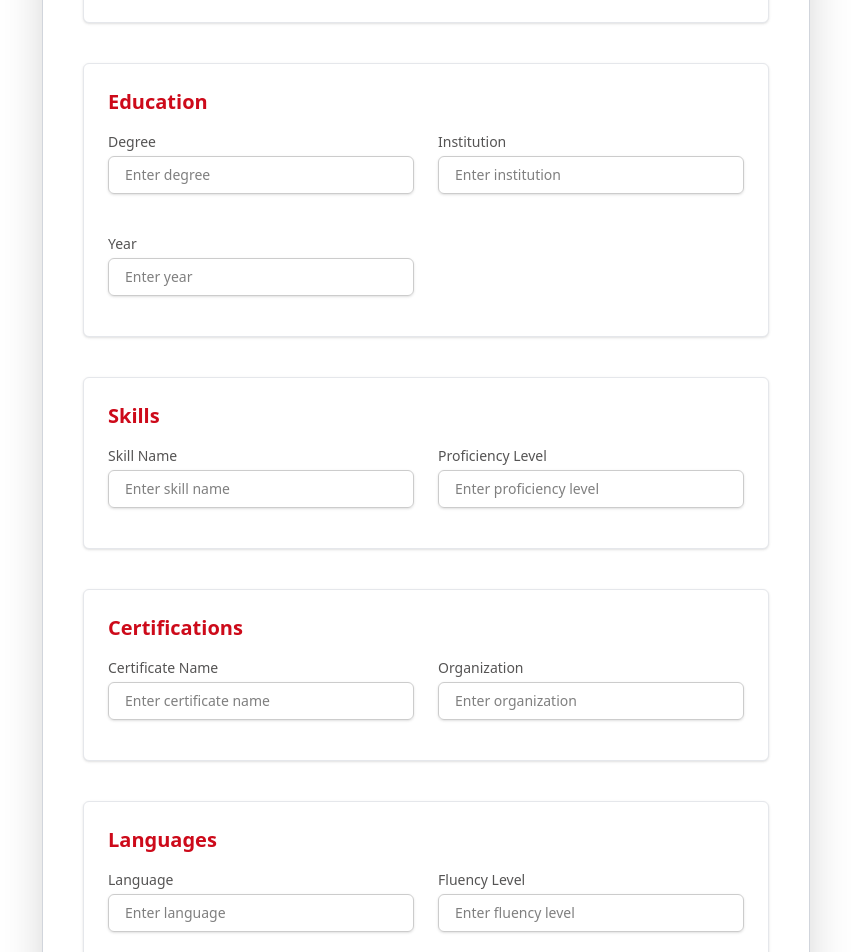
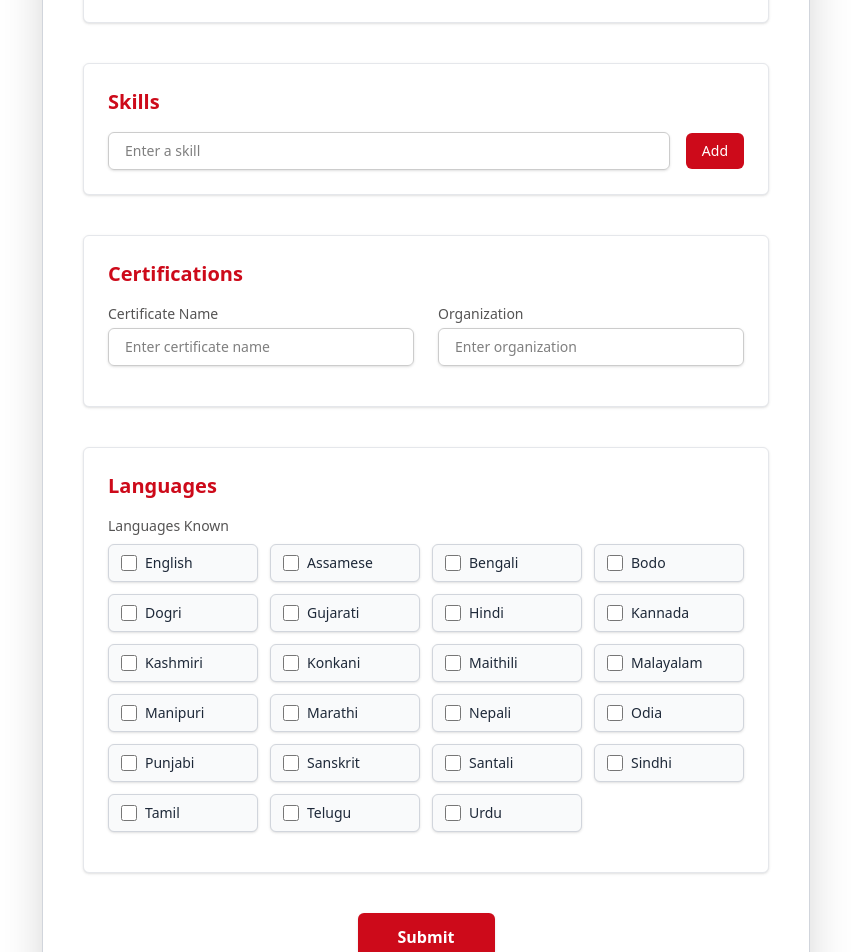
Before and after one commit to bilalpt/Talendforstartup_frontend, a Next.js app: page /employeeuserside/qualificationform in a window 1280 px wide. Shown: the part 420-1372 px from the top of the page, without its empty margins (214-1065 px from the left). Built offline with nearby package versions, Linux system fonts and the light colour scheme; sample sign-in values are in the browser's storage.

Commit message:
qualification and jobpreferences api created and the sucess page redirect to home

```diff
--- a/src/app/employeeuserside/applybuttonForms/succespage/page.js
+++ b/src/app/employeeuserside/applybuttonForms/succespage/page.js
@@ -1,6 +1,13 @@
+'use client';
 // pages/confirmation.tsx
+import { useRouter } from 'next/navigation';
+
 
 export default function ConfirmationPage() {
+    const router = useRouter();
+    const handleClick = () => {
+        router.push('/');
+    };
     return (
         <div className="min-h-screen flex items-center justify-center bg-gray-50 px-4">
             <div className="max-w-md w-full bg-white shadow-md rounded-xl p-8 text-center">
@@ -33,9 +40,13 @@ export default function ConfirmationPage() {
                     To keep track of your applications, go to{' '}
                     <a href="#" className="text-blue-600 underline">MyJobs</a>.
                 </p>
-                <button className="w-full py-2 bg-blue-600 text-white rounded-lg hover:bg-blue-700 transition">
+                <button
+                    onClick={handleClick}
+                    className="w-full py-2 bg-red-600 text-white rounded-lg hover:bg-red-700 transition cursor-pointer"
+                >
                     Return to job search
                 </button>
+
             </div>
         </div>
     );
--- a/src/app/employeeuserside/jobpreferences/page.js
+++ b/src/app/employeeuserside/jobpreferences/page.js
@@ -1,34 +1,66 @@
 'use client';
 
 import React, { useState, useEffect } from 'react';
-  import { useRouter } from 'next/navigation'; // Import useRouter for redirection
+import { useRouter } from 'next/navigation';
 
 export default function JobPreferencesForm() {
-    const router = useRouter(); // Initialize the router
+  const router = useRouter();
   const [jobTitle, setJobTitle] = useState('IT Engineer');
   const [minPay, setMinPay] = useState('400000');
   const [jobTypes, setJobTypes] = useState('');
   const [workSchedule, setWorkSchedule] = useState('');
   const [relocation, setRelocation] = useState('');
 
-    // useEffect to check token on component mount
   useEffect(() => {
-      const token = localStorage.getItem('token'); // Get token from localStorage
-      if (!token) {
-        router.push('/homepagesignup'); // Redirect to signup page if no token is found
+    const token = localStorage.getItem('token');
+    const userId = localStorage.getItem('userId');
+
+    if (!token || !userId) {
+      router.push('/homepagesignup');
     }
   }, [router]);
 
-    const handleSubmit = (e) => {
+  const handleSubmit = async (e) => {
     e.preventDefault();
-      console.log({
+
+    const token = localStorage.getItem('token');
+    const userId = localStorage.getItem('userId');
+
+    if (!token || !userId) {
+      alert('User not authenticated.');
+      return;
+    }
+
+    const payload = {
+      userId,
       jobTitle,
       minPay,
       jobTypes,
       workSchedule,
       relocation,
+    };
+
+    try {
+      const response = await fetch('https://talent4startup.onrender.com/users/user-job-pref', {
+        method: 'PUT',
+        headers: {
+          'Content-Type': 'application/json',
+          Authorization: `Bearer ${token}`,
+        },
+        body: JSON.stringify(payload),
       });
-      alert('Preferences Saved! Check console for output.');
+
+      if (!response.ok) {
+        throw new Error('Failed to save preferences.');
+      }
+
+      const result = await response.json();
+      console.log('Success:', result);
+      alert('Preferences saved successfully!');
+    } catch (error) {
+      console.error('Error:', error);
+      alert('Something went wrong while saving preferences.');
+    }
   };
 
   return (
@@ -42,20 +74,37 @@
       </p>
 
       <form onSubmit={handleSubmit} className="space-y-8">
-          {/* Row with two input fields */}
         <div className="grid grid-cols-1 sm:grid-cols-2 gap-6">
           <FormGroup label="Job Title" value={jobTitle} onChange={setJobTitle} />
-            <FormGroup label="Minimum Base Pay (per year)" value={minPay} onChange={setMinPay} type="number" />
+          <FormGroup
+            label="Minimum Base Pay (per year)"
+            value={minPay}
+            onChange={setMinPay}
+            type="number"
+          />
         </div>
 
-          {/* Row with two input fields */}
         <div className="grid grid-cols-1 sm:grid-cols-2 gap-6">
-            <FormGroup label="Preferred Job Types" value={jobTypes} onChange={setJobTypes} placeholder="E.g., Full-time, Part-time" />
-            <FormGroup label="Work Schedule" value={workSchedule} onChange={setWorkSchedule} placeholder="E.g., Day shift, Flexible hours" />
+          <FormGroup
+            label="Preferred Job Types"
+            value={jobTypes}
+            onChange={setJobTypes}
+            placeholder="E.g., Full-time, Part-time"
+          />
+          <FormGroup
+            label="Work Schedule"
+            value={workSchedule}
+            onChange={setWorkSchedule}
+            placeholder="E.g., Day shift, Flexible hours"
+          />
         </div>
 
-          {/* Single input field for relocation */}
-          <FormGroup label="Relocation Preference" value={relocation} onChange={setRelocation} placeholder="E.g., Open to relocation, No relocation" />
+        <FormGroup
+          label="Relocation Preference"
+          value={relocation}
+          onChange={setRelocation}
+          placeholder="E.g., Open to relocation, No relocation"
+        />
 
         <div className="text-center pt-6">
           <button
@@ -73,7 +122,9 @@
 function FormGroup({ label, value, onChange, type = 'text', placeholder = '' }) {
   return (
     <div className="w-full">
-        <label className="block text-sm font-medium text-[#555454] mb-1">{label}</label>
+      <label className="block text-sm font-medium text-[#555454] mb-1">
+        {label}
+      </label>
       <input
         type={type}
         value={value}
--- a/src/app/employeeuserside/qualificationform/page.js
+++ b/src/app/employeeuserside/qualificationform/page.js
@@ -1,24 +1,24 @@
 'use client';
 
 import { useState, useEffect } from 'react';
-import { useRouter } from 'next/navigation'; // Correctly import useRouter
+import { useRouter } from 'next/navigation';
 
 export default function QualificationsForm() {
   const router = useRouter();
   const [formData, setFormData] = useState({
-    work: { title: '', company: '', duration: '' },
     education: { degree: '', institution: '', year: '' },
-    skill: { name: '', level: '' },
-    licence: { name: '', authority: '' },
+    skillInput: '',
+    skills: [],
     cert: { name: '', org: '' },
-    lang: { name: '', level: '' },
+    languages: [],
   });
+  console.log(formData,'this is the quali');
 
-  // Check for token and redirect if not present
+
   useEffect(() => {
     const token = localStorage.getItem('token');
     if (!token) {
-      router.push('/homepagesignup'); // Redirect to signup page if no token is found
+      router.push('/homepagesignup');
     }
   }, [router]);
 
@@ -32,11 +32,73 @@ export default function QualificationsForm() {
     }));
   };
 
-  const handleSubmit = (e) => {
+  const handleLangCheckboxChange = (language) => {
+    setFormData((prev) => {
+      const isChecked = prev.languages.includes(language);
+      return {
+        ...prev,
+        languages: isChecked
+          ? prev.languages.filter((lang) => lang !== language)
+          : [...prev.languages, language],
+      };
+    });
+  };
+
+  const handleSkillInputChange = (val) => {
+    setFormData((prev) => ({
+      ...prev,
+      skillInput: val,
+    }));
+  };
+
+  const handleAddSkill = () => {
+    const trimmedSkill = formData.skillInput.trim();
+    if (trimmedSkill && !formData.skills.includes(trimmedSkill)) {
+      setFormData((prev) => ({
+        ...prev,
+        skills: [...prev.skills, trimmedSkill],
+        skillInput: '',
+      }));
+    }
+  };
+
+  const handleSubmit = async (e) => {
     e.preventDefault();
-    console.log('Submitted Data:', formData);
-    alert('Form Submitted! Check console for output.');
+
+    const userId = localStorage.getItem('userId'); // Ensure the userId is saved in localStorage
+    const payload = {
+      userId: userId,  // Pass userId here
+      education: formData.education,
+      skill: formData.skills,
+      cert: formData.cert,
+      lang: formData.languages,
+    };
+
+    try {
+      const res = await fetch('https://talent4startup.onrender.com/users/user-profile', {
+        method: 'PUT',
+        headers: {
+          'Content-Type': 'application/json',
+          Authorization: `Bearer ${localStorage.getItem('token')}`,
+        },
+        body: JSON.stringify(payload),
+      });
+
+      if (!res.ok) throw new Error('Failed to update');
+
+      alert('Form updated successfully!');
+    } catch (err) {
+      console.error('Error submitting form:', err);
+      alert('Update failed. Check console for details.');
+    }
   };
+
+  const languages = [
+    'English', 'Assamese', 'Bengali', 'Bodo', 'Dogri', 'Gujarati', 'Hindi', 'Kannada',
+    'Kashmiri', 'Konkani', 'Maithili', 'Malayalam', 'Manipuri', 'Marathi',
+    'Nepali', 'Odia', 'Punjabi', 'Sanskrit', 'Santali', 'Sindhi', 'Tamil',
+    'Telugu', 'Urdu'
+  ];
 
   return (
     <section className="max-w-3xl mx-auto my-12 p-8 sm:p-10 bg-white border border-gray-300 shadow-2xl rounded-lg">
@@ -45,13 +107,6 @@ export default function QualificationsForm() {
       </h1>
 
       <form onSubmit={handleSubmit} className="space-y-10">
-
-        <Section title="Work Experience">
-          <InputField label="Job Title" value={formData.work.title} onChange={(val) => handleChange('work', 'title', val)} />
-          <InputField label="Company" value={formData.work.company} onChange={(val) => handleChange('work', 'company', val)} />
-          <InputField label="Duration" value={formData.work.duration} onChange={(val) => handleChange('work', 'duration', val)} />
-        </Section>
-
         <Section title="Education">
           <InputField label="Degree" value={formData.education.degree} onChange={(val) => handleChange('education', 'degree', val)} />
           <InputField label="Institution" value={formData.education.institution} onChange={(val) => handleChange('education', 'institution', val)} />
@@ -59,8 +114,29 @@ export default function QualificationsForm() {
         </Section>
 
         <Section title="Skills">
-          <InputField label="Skill Name" value={formData.skill.name} onChange={(val) => handleChange('skill', 'name', val)} />
-          <InputField label="Proficiency Level" value={formData.skill.level} onChange={(val) => handleChange('skill', 'level', val)} />
+          <div className="sm:col-span-2 flex items-center gap-4">
+            <input
+              type="text"
+              value={formData.skillInput}
+              onChange={(e) => handleSkillInputChange(e.target.value)}
+              placeholder="Enter a skill"
+              className="flex-1 px-4 py-2 border border-[#ccc] rounded-md shadow-sm focus:outline-none focus:ring-2 focus:ring-[#CD0A1A] text-sm"
+            />
+            <button
+              type="button"
+              onClick={handleAddSkill}
+              className="bg-[#CD0A1A] text-white px-4 py-2 rounded-md hover:bg-[#a50915] text-sm"
+            >
+              Add
+            </button>
+          </div>
+          {formData.skills.length > 0 && (
+            <ul className="sm:col-span-2 mt-3 list-disc list-inside text-sm text-gray-800">
+              {formData.skills.map((skill, idx) => (
+                <li key={idx}>{skill}</li>
+              ))}
+            </ul>
+          )}
         </Section>
 
         <Section title="Certifications">
@@ -69,8 +145,26 @@ export default function QualificationsForm() {
         </Section>
 
         <Section title="Languages">
-          <InputField label="Language" value={formData.lang.name} onChange={(val) => handleChange('lang', 'name', val)} />
-          <InputField label="Fluency Level" value={formData.lang.level} onChange={(val) => handleChange('lang', 'level', val)} />
+          <div className="mb-4 sm:col-span-2">
+            <label className="block text-sm font-medium text-[#555454] mb-2">Languages Known</label>
+            <div className="grid grid-cols-2 sm:grid-cols-3 md:grid-cols-4 gap-3">
+              {languages.map((language, idx) => (
+                <label
+                  key={idx}
+                  className="flex items-center gap-2 px-3 py-2 bg-gray-50 border border-gray-300 rounded-md shadow-sm hover:bg-gray-100 cursor-pointer transition"
+                >
+                  <input
+                    type="checkbox"
+                    value={language}
+                    checked={formData.languages.includes(language)}
+                    onChange={() => handleLangCheckboxChange(language)}
+                    className="accent-[#CD0A1A] w-4 h-4"
+                  />
+                  <span className="text-sm text-gray-800">{language}</span>
+                </label>
+              ))}
+            </div>
+          </div>
         </Section>
 
         <div className="text-center">
```
Lines whose indentation alone changed are shown as unchanged.
